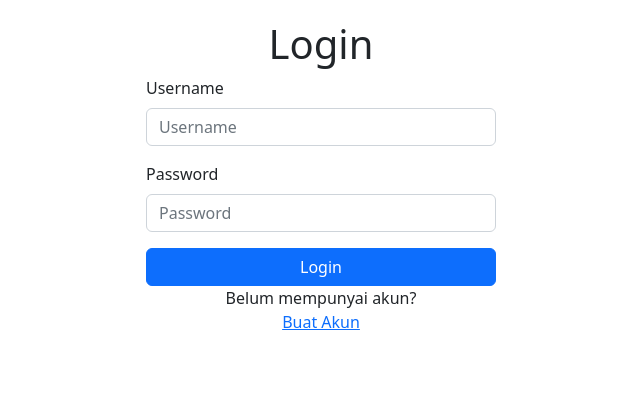
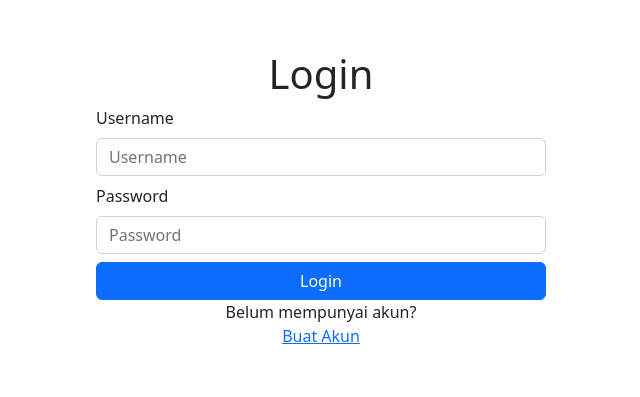
Before and after one commit to rafimadani/lab0, a Django app: page /login/ in a window 1280 px wide. Shown: the top 397 px of the page, without its empty margins (319-959 px from the left). Run offline with Django 4.2, Linux system fonts and the light colour scheme.

Commit message:
terakhir

```diff
--- a/wishlist/templates/login.html
+++ b/wishlist/templates/login.html
@@ -6,18 +6,18 @@
 
 {% block content %}
 
-<div class = "login d-flex flex-column justify-content-center align-items-center" style="padding:20px;" >
+<div class = "login d-flex flex-column justify-content-center align-items-center" style="padding:50px;" >
     <h1>Login</h1>
 
     <form method="POST" action="" class="d-flex flex-column justify-content-center">
         {% csrf_token %}
-        <div class="mb-3">
-          <label for="exampleInputUsername" class="form-label">Username</label>
-          <input type="text" name="username" placeholder="Username" class="form-control" style="width: 350px">
+        <div class="mb-2">
+          <label for="exampleUsername" class="form-label">Username</label>
+          <input type="text" name="username" placeholder="Username" class="form-control" style="width: 450px">
         </div>
-        <div class="mb-3">
-          <label for="exampleInputPassword1" class="form-label">Password</label>
-          <input type="password" class="form-control" name="password" placeholder="Password" style="width: 350px" >
+        <div class="mb-2">
+          <label for="examplePassword" class="form-label">Password</label>
+          <input type="password" class="form-control" name="password" placeholder="Password" style="width: 450px" >
         </div>
         <button type="submit" class="btn login_btn btn-primary" value="login">Login</button>
     </form>
```
